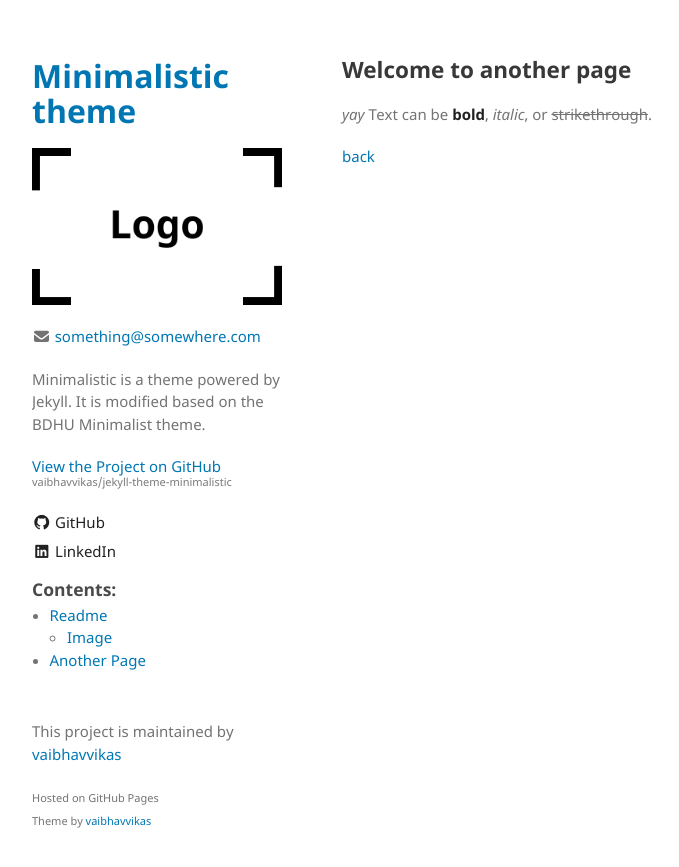
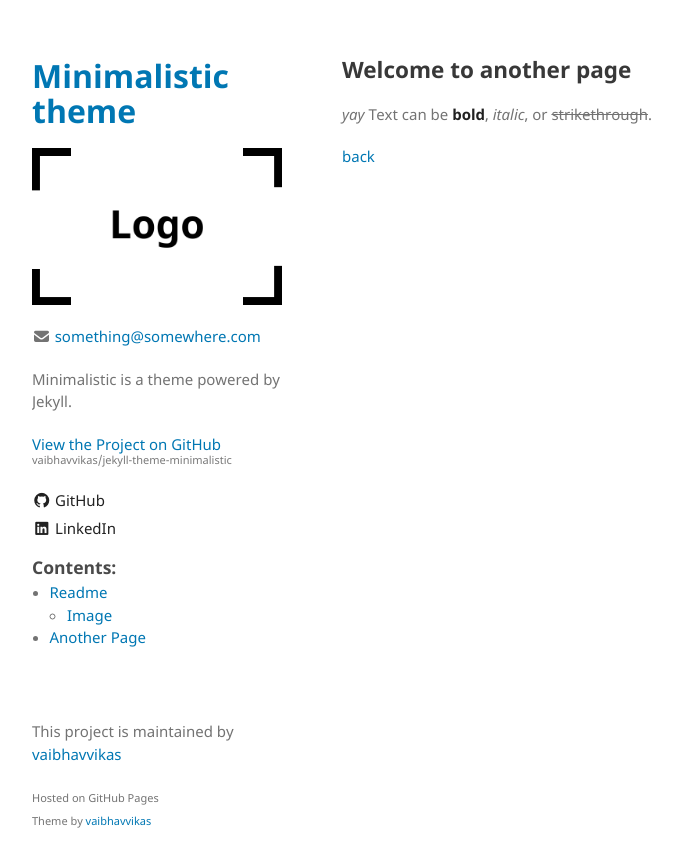
Before and after one commit to vaibhavvikas/jekyll-theme-minimalistic, a Jekyll site: the page built from another-page.md, in a window 1280 px wide. Shown: the top 867 px of the page, without its empty margins (178-857 px from the left). Built offline with Jekyll 4.4.1, drawn with Linux system fonts in a browser that asks for light colours; our own code applies the rules of GitHub Pages for plain Markdown files.

Commit message:
Removed unwanted codes

```diff
--- a/_config.yml
+++ b/_config.yml
@@ -1,7 +1,7 @@
 title: Minimalistic theme
 logo: /assets/img/logo.png
 email: something@somewhere.com
-description: Minimalistic is a theme powered by Jekyll. It is modified based on the BDHU Minimalist theme.
+description: Minimalistic is a theme powered by Jekyll.
 favicon: true
 color-scheme: auto
 
```
Also changed, not shown: .github/workflows/ci.yaml (deleted), README.md, favicon.ico (deleted), thumbnail.png.
